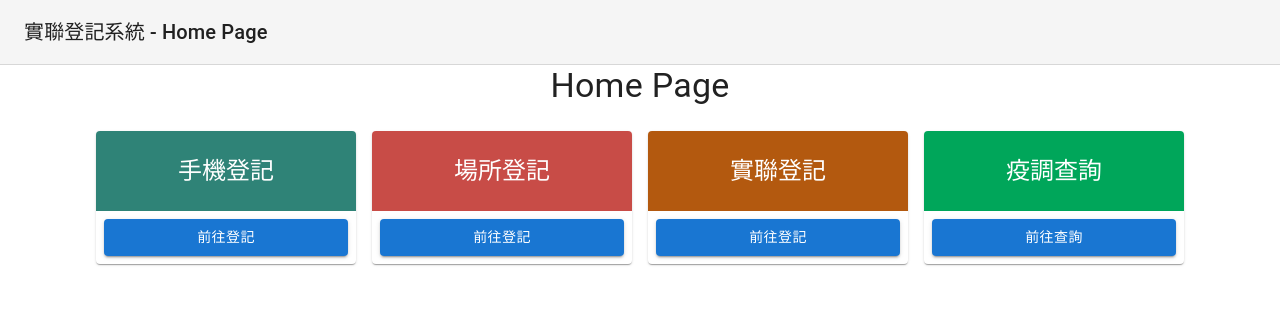
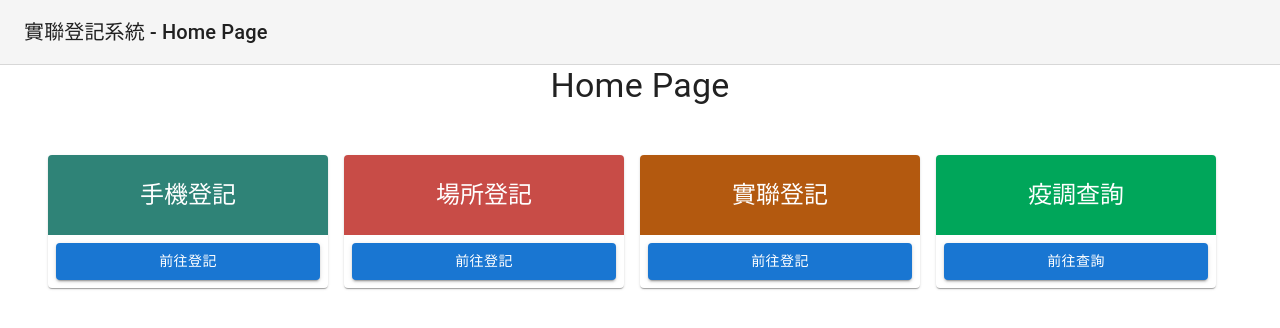
Before and after one commit to CTHua/1101_DBMS_Proj, a React (Create React App) app in the folder web/: page / in a window 1280 px wide. Shown: the top 328 px of the page. Built offline with nearby package versions, Linux system fonts and the light colour scheme.

Commit message:
fix: add RWD to home

```diff
--- a/web/src/pages/Home.js
+++ b/web/src/pages/Home.js
@@ -33,13 +33,13 @@ function App() {
           </Typography>
         </Toolbar>
       </AppBar>
-      <Container component="main" maxWidth="lg" sx={{ mb: 4 }}>
+      <Container sx={{ mb: 2 }} maxWidth="xl" >
         <Typography component="h1" variant="h4" align="center">
           Home Page
         </Typography>
-        <Container component="main">
-          <Grid container wrap="nowrap" sx={{ alignItems: 'center', flexDirection: "row", justifyContent: 'space-between' }}>
-            <Grid item xs={6} sm={3} md={3} sx={{ mx: 1, my: 3 }}>
+        <Container maxWidth="xl" component="main">
+          <Grid container sx={{ maxWidth: '100%', mt: 2 }} justifyContent="center " spacing={2}>
+            <Grid item sm={8} md={6} lg={3} xl={3} sx={{ my: 2 }}>
               <Card>
                 <CardHeader
                   title="手機登記"
@@ -55,7 +55,7 @@ function App() {
                 </CardActions>
               </Card>
             </Grid>
-            <Grid item xs={6} sm={3} md={3} sx={{ mx: 1, my: 3 }}>
+            <Grid item sm={8} md={6} lg={3} xl={3} sx={{ my: 2 }}>
               <Card>
                 <CardHeader
                   title="場所登記"
@@ -71,7 +71,7 @@ function App() {
                 </CardActions>
               </Card>
             </Grid>
-            <Grid item xs={6} sm={3} md={3} sx={{ mx: 1, my: 3 }}>
+            <Grid item sm={8} md={6} lg={3} xl={3} sx={{ my: 2 }}>
               <Card>
                 <CardHeader
                   title="實聯登記"
@@ -87,7 +87,7 @@ function App() {
                 </CardActions>
               </Card>
             </Grid>
-            <Grid item xs={6} sm={3} md={3} sx={{ mx: 1, my: 3 }}>
+            <Grid item sm={8} md={6} lg={3} xl={3} sx={{ my: 2 }}>
               <Card>
                 <CardHeader
                   title="疫調查詢"
```
